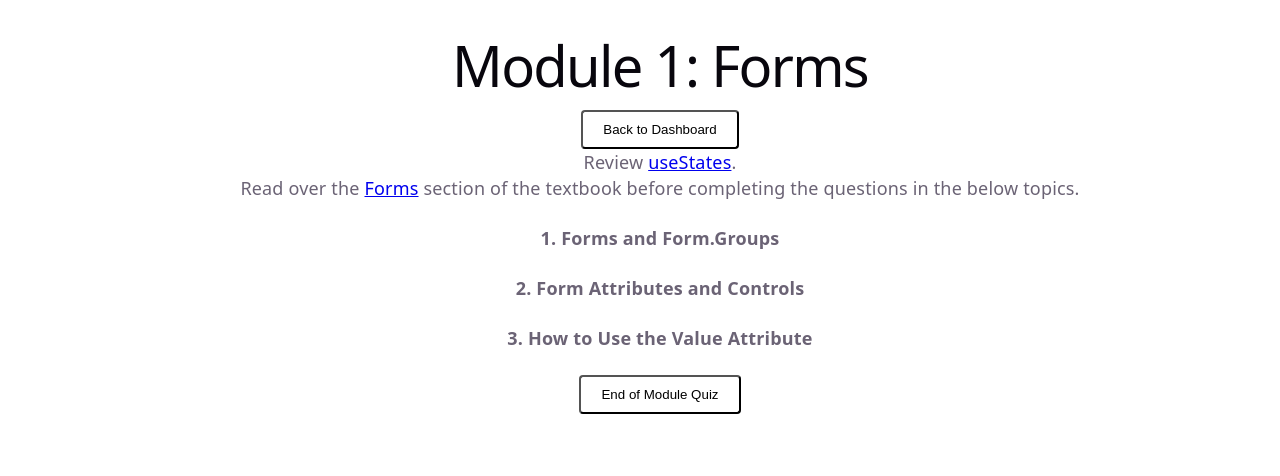
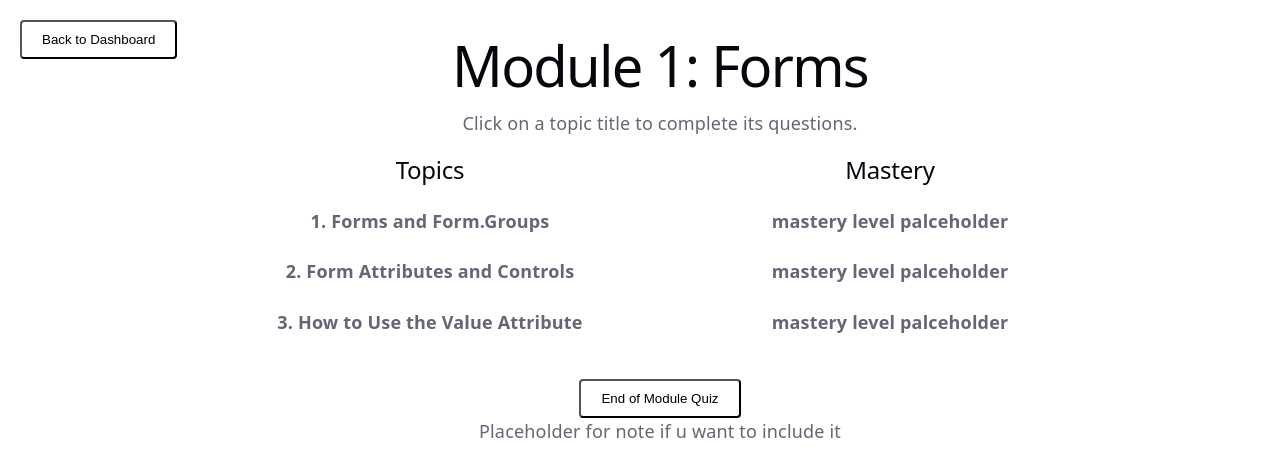
Before and after one commit to kjdove/cisc449-its, a React (Vite) app: page /#/module1 in a window 1280 px wide. Shown: the top 476 px of the page. Built offline with nearby package versions, Linux system fonts and the light colour scheme.

Commit message:
some more m1 answers, m1 layout

```diff
--- a/src/module1/M1Questions.ts
+++ b/src/module1/M1Questions.ts
@@ -5,11 +5,11 @@ export const topic1MCQ = [
     {id: "1.1.2", question: "What is a Form.Group?"},
     {id: "1.1.3", question: "What are the common tags used in a Form.Group?"},
     {id: "1.1.4", question: "What are the common properties of a Form.Group?"},
-    {id: "1.1.5", question: "What is the controlId attribute used for in a Form.Group?"},
+    {id: "1.1.5", question: "What is the purpose of the controlId attribute in a Form.Group?"},
     {id: "1.1.6", question: "What is the purpose of a Form.Label?"},
     {id: "1.1.7", question: "What is the purpose of a Form.Control?"},
     {id: "1.1.8", question: "What is the purpose of a Form.Text?"},
-    {id: "1.1.9", question: "What is the className attribute used for in a Form.Group?"},
+    {id: "1.1.9", question: "What is the purpose of the className attribute in a Form.Group?"},
 ]
 
 //select all that apply questions for topic 1 - multi checkboxes for answer options
--- a/src/module1/Module1.css
+++ b/src/module1/Module1.css
@@ -8,9 +8,15 @@
     /* background-color: blue; */
 }
 
-.m1-topic-link:hover {
-    cursor: pointer;
-    text-decoration: underline;
+.m1-header{
+    display: flex;
+    justify-content: center;
+    align-items: center;
+    position: relative;
+}
+.m1-header h1{
+    text-align: center;
+
 }
 .back-button {
     display: inline-block;
@@ -20,9 +26,35 @@
     border-radius: 4px;
     font-weight: 500;
     cursor: pointer;
-    top: 20px;
+    position: absolute;
+    left: 0;
+    top: 0;
 }
 
+.m1-content {
+   display: flex;
+   justify-content: center;
+   align-items: center;
+   /* height: 100vh; */
+   text-align: center;
+}
+.m1-left, .m1-right {
+    flex: 0.35;
+    max-width: 50%;
+    padding: 20px;
+    box-sizing: border-box;
+}
+/* .m1-left {
+    margin-right: 30px;
+}
+.m1-right {
+    margin-left: 30px;
+} */
+
+.m1-topic-link:hover {
+    cursor: pointer;
+    text-decoration: underline;
+}
 .end-button {
     display: inline-block;
     padding: 10px 20px;
--- a/src/module1/Module1.tsx
+++ b/src/module1/Module1.tsx
@@ -25,14 +25,31 @@ export function Module1(): JSX.Element {
         <div className="m1-container">
             {topic === "" && (
                 <div >
-                    <h1>Module 1: Forms</h1>
-                    <button className="back-button" onClick={() => navigate("/dashboard")}>Back to Dashboard</button>
-                    <p>Review <a target="_blank" href="https://frontend-fun.github.io/react-hooks-typescript-tome/4-state/state.html#the-usestate-concept">useStates</a>.</p>
-                    <p>Read over the <a target="_blank" href="https://frontend-fun.github.io/react-hooks-typescript-tome/4-state/forms.html#what-are-forms">Forms</a> section of the textbook before completing the questions in the below topics.</p>
-                    <h4 className="m1-topic-link" onClick={() => handleTopicChange("1")}>1. Forms and Form.Groups</h4>
-                    <h4 className="m1-topic-link" onClick={() => handleTopicChange("2")}>2. Form Attributes and Controls</h4>
-                    <h4 className="m1-topic-link" onClick={() => handleTopicChange("3")}>3. How to Use the Value Attribute</h4>
+                    <div className="m1-header">
+                        <button className="back-button" onClick={() => navigate("/dashboard")}>Back to Dashboard</button>
+                        <h1>Module 1: Forms</h1>
+                    </div>
+                    <p>Click on a topic title to complete its questions.</p>
+                    {/* <p>Review <a target="_blank" href="https://frontend-fun.github.io/react-hooks-typescript-tome/4-state/state.html#the-usestate-concept">useStates</a>.</p>
+                    <p>Read over the <a target="_blank" href="https://frontend-fun.github.io/react-hooks-typescript-tome/4-state/forms.html#what-are-forms">Forms</a> section of the textbook before completing the questions in the below topics.</p> */}
+                    <div className="m1-content">
+                        <div className="m1-left">
+                            <h2 className="topic-title">Topics</h2>
+                            <h4 className="m1-topic-link" onClick={() => handleTopicChange("1")}>1. Forms and Form.Groups</h4>
+                            <h4 className="m1-topic-link" onClick={() => handleTopicChange("2")}>2. Form Attributes and Controls</h4>
+                            <h4 className="m1-topic-link" onClick={() => handleTopicChange("3")}>3. How to Use the Value Attribute</h4>
+                        </div>
+                        <div className="m1-right">
+                            <h2 className="mastery-title">Mastery</h2>
+                            <h4 className="mastery-level">mastery level palceholder</h4>
+                            <h4 className="mastery-level">mastery level palceholder</h4>
+                            <h4 className="mastery-level">mastery level palceholder</h4>
+
+
+                        </div>
+                    </div>
                     <button className="end-button">End of Module Quiz</button>
+                    <p>Placeholder for note if u want to include it</p>
                 </div>
             )}
 
```
Also changed, not shown: src/module1/M1Answers.ts (+32 -20 lines).
